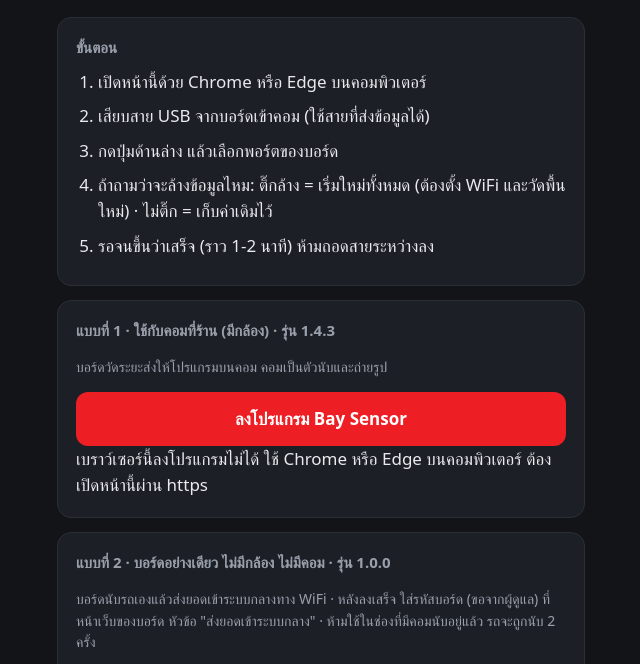
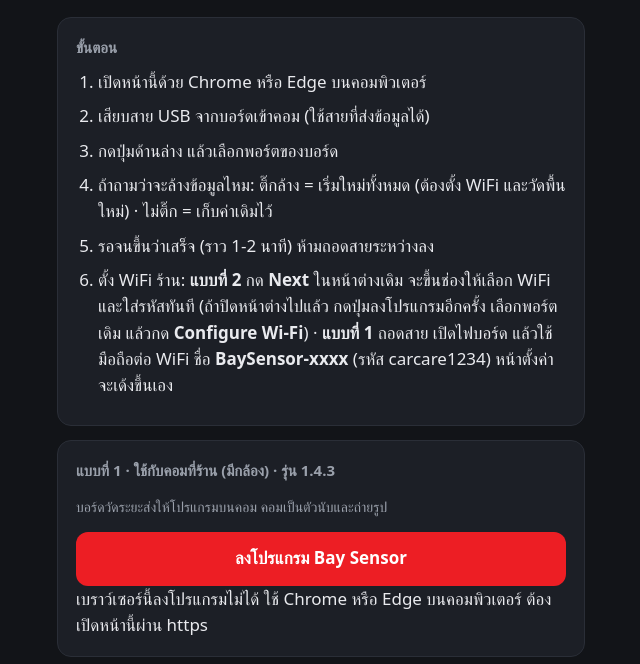
Before and after one commit to KungrcKMK/baysensor-firmware, a plain HTML site: page index.html in a window 1280 px wide. Shown: the part 104-768 px from the top of the page, without its empty margins (319-959 px from the left). Drawn offline with Linux system fonts and the light colour scheme.

Commit message:
Installer page: explain WiFi setup for each option

```diff
--- a/index.html
+++ b/index.html
@@ -32,6 +32,9 @@ button:focus-visible{outline:3px solid #fff;outline-offset:2px}
 <li>กดปุ่มด้านล่าง แล้วเลือกพอร์ตของบอร์ด</li>
 <li>ถ้าถามว่าจะล้างข้อมูลไหม: ติ๊กล้าง = เริ่มใหม่ทั้งหมด (ต้องตั้ง WiFi และวัดพื้นใหม่) · ไม่ติ๊ก = เก็บค่าเดิมไว้</li>
 <li>รอจนขึ้นว่าเสร็จ (ราว 1-2 นาที) ห้ามถอดสายระหว่างลง</li>
+<li>ตั้ง WiFi ร้าน:
+ <b>แบบที่ 2</b> กด <b>Next</b> ในหน้าต่างเดิม จะขึ้นช่องให้เลือก WiFi และใส่รหัสทันที (ถ้าปิดหน้าต่างไปแล้ว กดปุ่มลงโปรแกรมอีกครั้ง เลือกพอร์ตเดิม แล้วกด <b>Configure Wi-Fi</b>) ·
+ <b>แบบที่ 1</b> ถอดสาย เปิดไฟบอร์ด แล้วใช้มือถือต่อ WiFi ชื่อ <b>BaySensor-xxxx</b> (รหัส carcare1234) หน้าตั้งค่าจะเด้งขึ้นเอง</li>
 </ol>
 </div>
 
```
